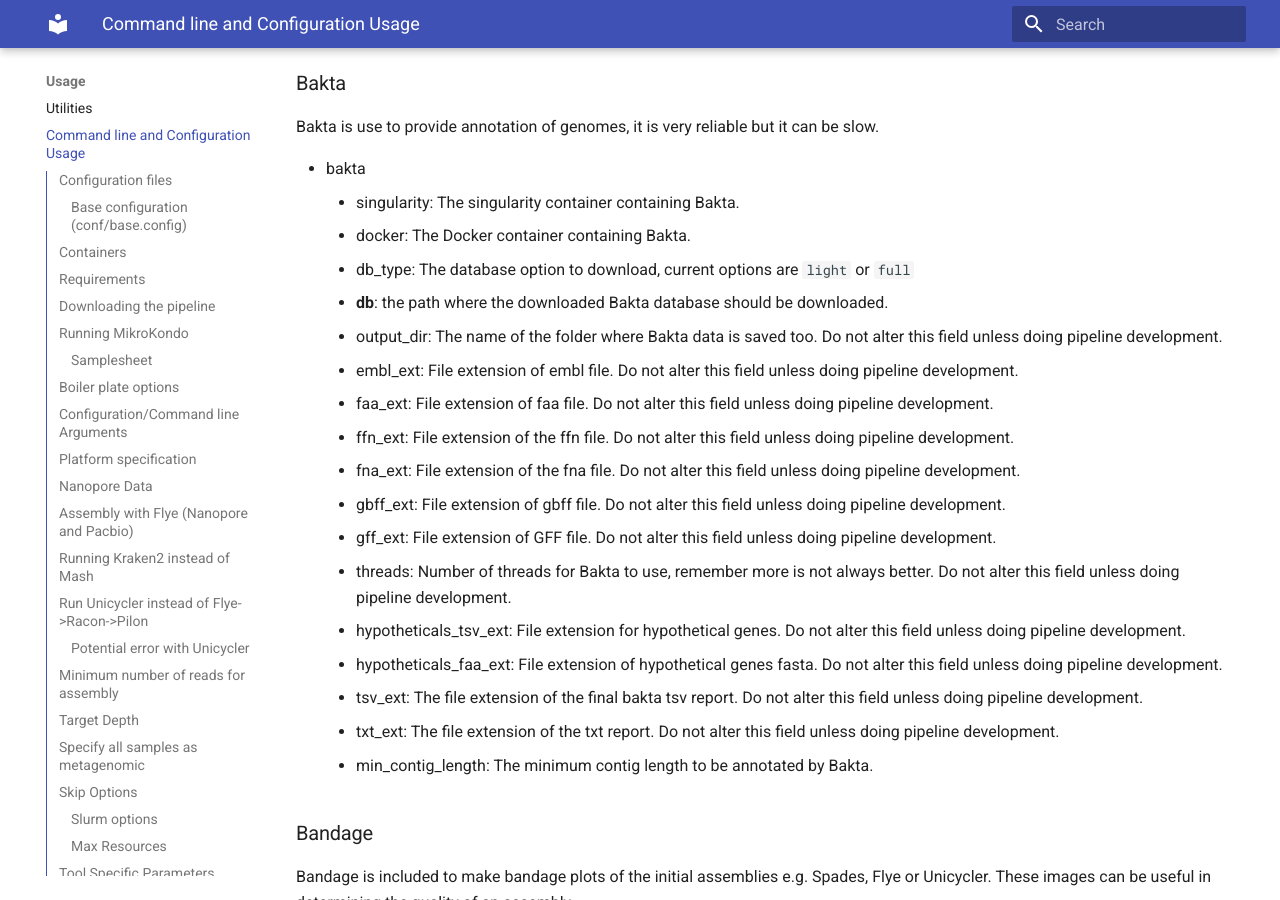
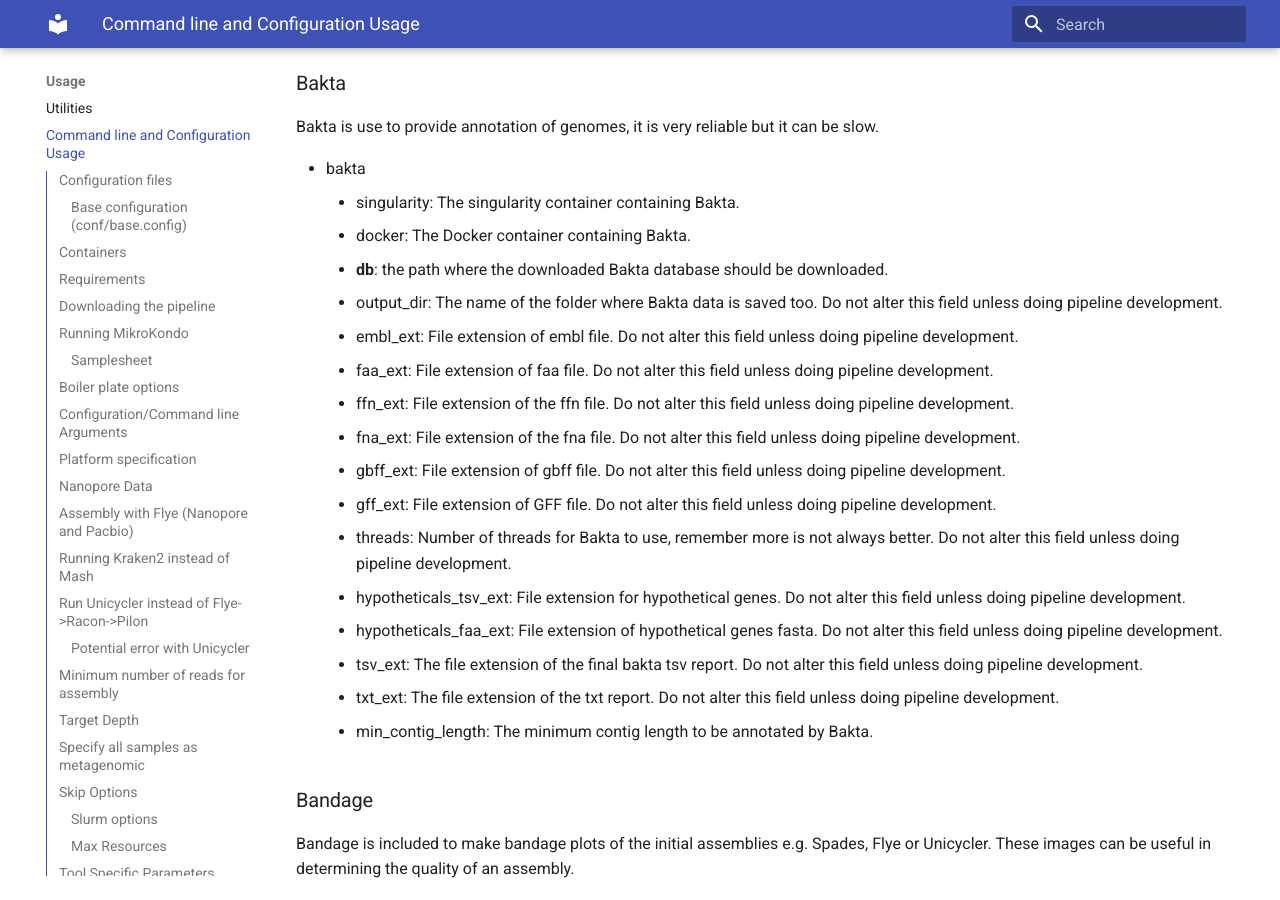
Before and after one commit to phac-nml/mikrokondo, an MkDocs documentation site: the page built from docs/usage/configuration.md, in a window 1280 px wide and 900 px high, scrolled down 18945 px. Built offline with MkDocs 1.6.1 and Material for MkDocs 9.7.7, drawn with Linux system fonts in a browser that asks for light colours.

Commit message:
updated docs, removed dead code, made pointfinder output optional

```diff
--- a/docs/usage/configuration.md
+++ b/docs/usage/configuration.md
@@ -526,7 +526,6 @@ Bakta is use to provide annotation of genomes, it is very reliable but it can be
 - bakta
     - singularity: The singularity container containing Bakta.
     - docker: The Docker container containing Bakta.
-    - db_type: The database option to download, current options are `light` or `full`
     - **db**: the path where the downloaded Bakta database should be downloaded.
     - output_dir: The name of the folder where Bakta data is saved too. Do not alter this field unless doing pipeline development.
     - embl_ext: File extension of embl file. Do not alter this field unless doing pipeline development.
```
Also changed, not shown: docs/troubleshooting/FAQ.md (+0 -1 lines), 2 other files.
